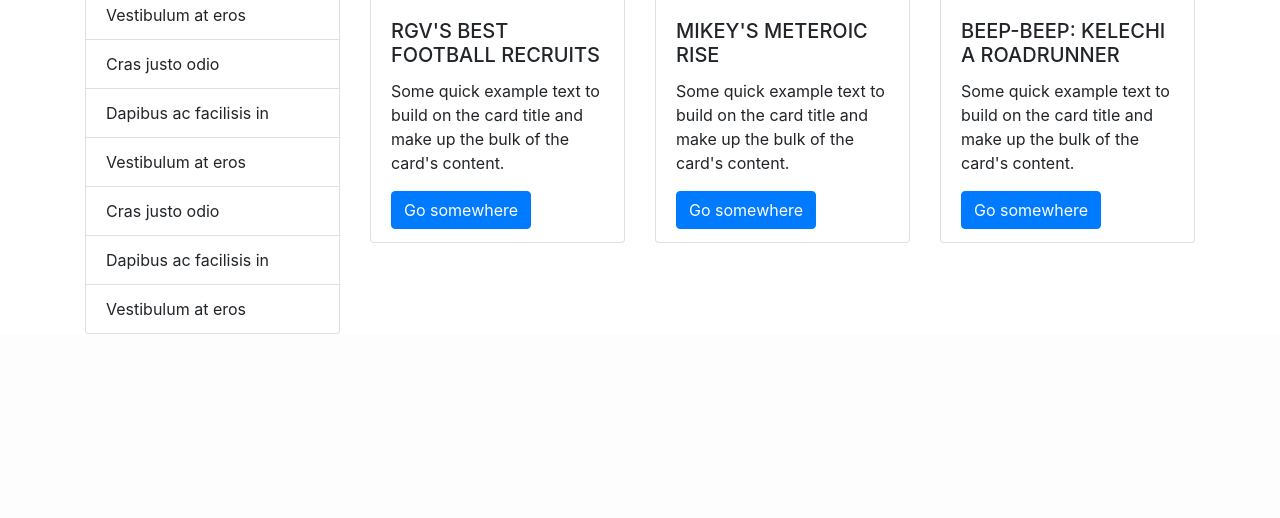
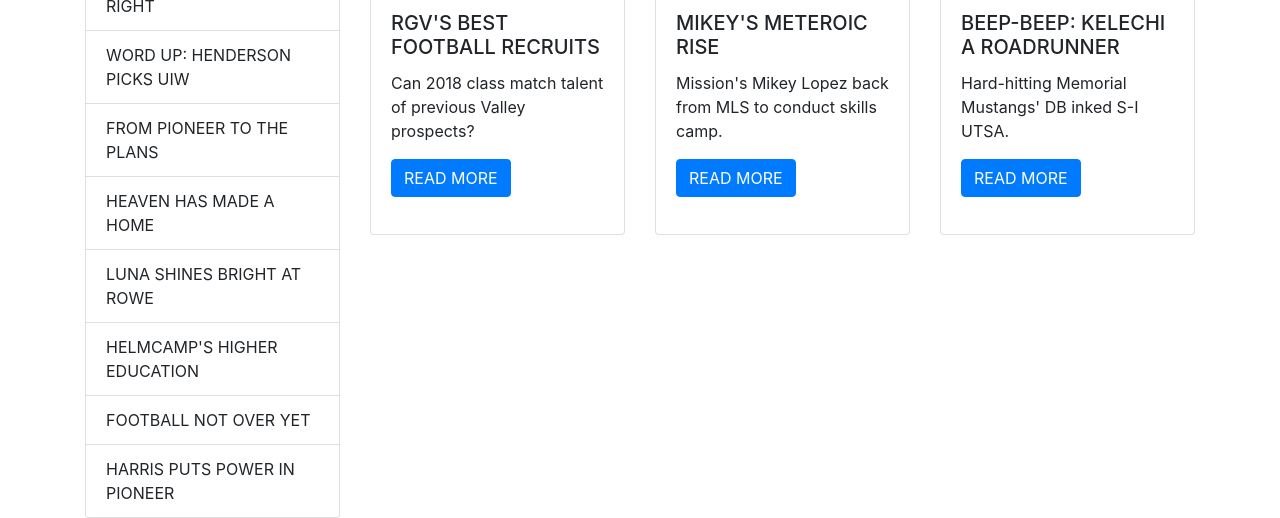
Before and after one commit to TheManOfSteel1/TheSportsGig, a PHP site: page /TheSportsGig.html in a window 1280 px wide. Shown: the part 667-1185 px from the top of the page. Before the commit the page ends 1001 px from the top, so only its background shows below. Run offline with PHP 8.4, Linux system fonts and the light colour scheme; some libraries are stand-ins or nearby versions.

Commit message:
update homepage

```diff
--- a/TheSportsGig.html
+++ b/TheSportsGig.html
@@ -48,17 +48,6 @@
         </a>
     </nav>
     <!-- end of navbar -->
-
-    <!-- socialmedia on right side of page -->
-    <div class="container pt-5 mt-5">
-        <div class="socialmedia">
-
-            <div class="circle circle-twitter"><i class="fab fa-twitter fa-2x"></i></div>
-            <div class="circle circle-facebook"><i class="fab fa-facebook-f fa-2x"></i></div>
-            <div class="circle circle-instagram"><i class="fab fa-instagram fa-2x"></i></div>
-
-        </div>
-    </div>
     <!-- end of social media code -->
 
     <!-- start of homepage below -->
@@ -90,7 +79,15 @@
         <h4 title="MyParagraph" align="center"><br/> Your one stop for all you sports news.
     </center>
 
-    <div class="container">
+    <div class="container pt-5 mt-5">
+        <!-- socialmedia on right side of page -->
+        <div class="socialmedia">
+
+            <a id = "face_id" href = "https://www.twitter.com/"><div class="circle circle-twitter"><i class="fab fa-twitter fa-2x"></i></div> </a>
+            <a id = "face_id" href = "https://www.facebook.com/"><div class="circle circle-facebook"><i class="fab fa-facebook-f fa-2x"></i></div> </a>
+            <a id = "face_id" href = "https://www.instagram.com"><div class="circle circle-instagram"><i class="fab fa-instagram fa-2x"></i></div> </a>
+
+        </div>
         <div class="row">
             <div class="col-3">
                 <div class="card" style="">
@@ -98,15 +95,15 @@
                         NEWS SPOTS
                     </div>
                     <ul class="list-group list-group-flush">
-                        <li class="list-group-item">Cras justo odio</li>
-                        <li class="list-group-item">Dapibus ac facilisis in</li>
-                        <li class="list-group-item">Vestibulum at eros</li>
-                        <li class="list-group-item">Cras justo odio</li>
-                        <li class="list-group-item">Dapibus ac facilisis in</li>
-                        <li class="list-group-item">Vestibulum at eros</li>
-                        <li class="list-group-item">Cras justo odio</li>
-                        <li class="list-group-item">Dapibus ac facilisis in</li>
-                        <li class="list-group-item">Vestibulum at eros</li>
+                        <li class="list-group-item">RGV ATHLETES INK DI SCHOLARSHIPS</li>
+                        <li class="list-group-item">RYELA RODRIGUEZ DOES RIGHT</li>
+                        <li class="list-group-item">WORD UP: HENDERSON PICKS UIW</li>
+                        <li class="list-group-item">FROM PIONEER TO THE PLANS</li>
+                        <li class="list-group-item">HEAVEN HAS MADE A HOME</li>
+                        <li class="list-group-item">LUNA SHINES BRIGHT AT ROWE</li>
+                        <li class="list-group-item">HELMCAMP'S HIGHER EDUCATION</li>
+                        <li class="list-group-item">FOOTBALL NOT OVER YET</li>
+                        <li class="list-group-item">HARRIS PUTS POWER IN PIONEER</li>
                     </ul>
                 </div>
 
@@ -118,8 +115,8 @@
                         <img class="card-img-top" src="http://communitysports.news/wp-content/uploads/2018/01/Fred-Hover-7-1.jpg" height="155" alt="Card image cap">
                         <div class="card-body">
                             <h5 class="card-title">RGV'S BEST FOOTBALL RECRUITS</h5>
-                            <p class="card-text">Some quick example text to build on the card title and make up the bulk of the card's content.</p>
-                            <a href="#" class="btn btn-primary">Go somewhere</a>
+                            <p class="card-text">Can 2018 class match talent of previous Valley prospects?</p>
+                            <a href="#" class="btn btn-primary">READ MORE</a>
                         </div>
                     </div>
                 </div>
@@ -129,8 +126,8 @@
                         <img class="card-img-top" src="http://communitysports.news/wp-content/uploads/2018/01/Mikey-Lopez-NYCFC-1.jpg" height="155" alt="Card image cap">
                         <div class="card-body">
                             <h5 class="card-title">MIKEY'S METEROIC RISE</h5>
-                            <p class="card-text">Some quick example text to build on the card title and make up the bulk of the card's content.</p>
-                            <a href="#" class="btn btn-primary">Go somewhere</a>
+                            <p class="card-text">Mission's Mikey Lopez back from MLS to conduct skills camp.</p>
+                            <a href="#" class="btn btn-primary">READ MORE</a>
                         </div>
                     </div>
                 </div>
@@ -139,8 +136,8 @@
                         <img class="card-img-top" src="http://communitysports.news/wp-content/uploads/2018/01/Kelechi.jpg" height="155" alt="Card image cap">
                         <div class="card-body">
                             <h5 class="card-title">BEEP-BEEP: KELECHI A ROADRUNNER</h5>
-                            <p class="card-text">Some quick example text to build on the card title and make up the bulk of the card's content.</p>
-                            <a href="#" class="btn btn-primary">Go somewhere</a>
+                            <p class="card-text">Hard-hitting Memorial Mustangs' DB inked S-I UTSA.</p>
+                            <a href="#" class="btn btn-primary">READ MORE</a>
                         </div>
                     </div>
                 </div>
--- a/style.css
+++ b/style.css
@@ -4,10 +4,11 @@
 /* end of navrbar code */
 
 /* start of sidebar code icon for social media */
-.socialmedia {
+.socialmedia{
     position: fixed;
     right: 0;
     bottom: 50%;
+    z-index: 10;
 }
 
 .circle {
```
